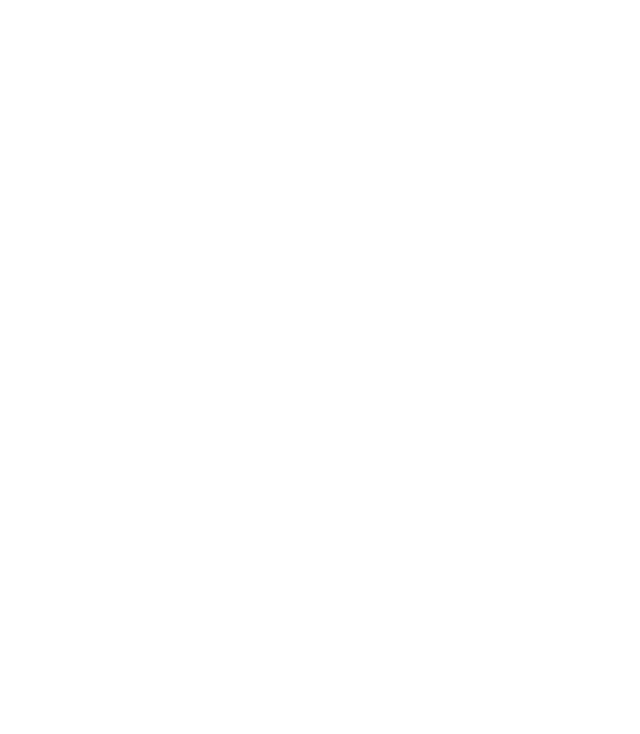
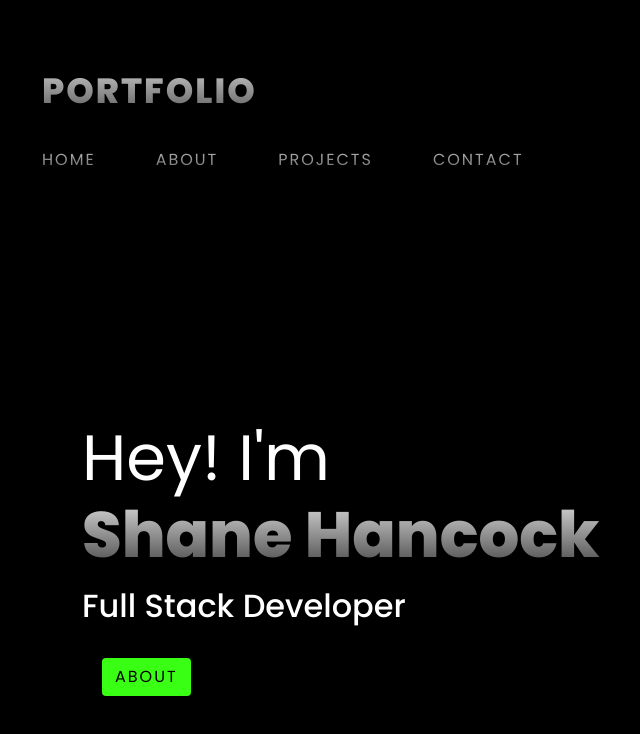
Before and after one commit to shanehancock64/updatedPortfolio, a plain HTML site: page index.html in a window 1280 px wide. Shown: the whole page, without its empty margins (18-658 px from the left). Drawn offline with nearby package versions, Linux system fonts and the light colour scheme.

Commit message:
header and banner complete

```diff
--- a/index.html
+++ b/index.html
@@ -5,9 +5,26 @@
   <meta http-equiv="X-UA-Compatible" content="IE=edge">
   <meta name="viewport" content="width=device-width, initial-scale=1.0">
   <link rel="stylesheet" href="./src/style.css">
-  <title>Michael Shane Portfolio</title>
+  <link rel="stylesheet" href="https://cdn.jsdelivr.net/npm/bootstrap@4.0.0/dist/css/bootstrap.min.css" integrity="sha384-Gn5384xqQ1aoWXA+058RXPxPg6fy4IWvTNh0E263XmFcJlSAwiGgFAW/dAiS6JXm" crossorigin="anonymous">
+  <title>Portfolio</title>
 </head>
+
 <body>
+  <header>
+  <a href="#" class="logo">Portfolio</a>
+  <div class="toggle"></div>
+  <ul>
+    <li><a href="#">Home</a></li>
+    <li><a href="#">About</a></li>
+    <li><a href="#">Projects</a></li>
+    <li><a href="#">Contact</a></li>
+  </ul>
+  </header>
+  <section class ="banner">
+    <h1>Hey! I'm<br><span>Shane Hancock</span></h1>
+    <h2>Full Stack Developer</h2>
+    <a href="#" class="btn">About</a>
+  </section>
 <script src="./src/script.js"></script>
 </body>
 </html>
--- a/src/style.css
+++ b/src/style.css
@@ -0,0 +1,106 @@
+@import url('https://fonts.googleapis.com/css2?family=Poppins:ital,wght@0,100;0,200;0,300;0,400;0,500;0,600;0,700;0,800;0,900;1,100;1,200;1,300;1,400;1,500;1,600;1,700;1,800;1,900&display=swap');
+
+* {
+  margin: 0;
+  padding: 0;
+  box-sizing: border-box;
+  background-color: black;
+  font-family: 'Poppins', sans-serif;
+}
+
+section {
+  padding: 100px;
+}
+
+.banner {
+  min-height: 100vh;
+  padding-top: 20px;
+  margin-top: 400px;
+
+
+}
+
+.banner h1 {
+font-size:4em;
+color: white;
+font-weight: 400;
+}
+
+.banner h1 span {
+  font-weight: 800;
+  background: -webkit-linear-gradient(#eee, #333);
+  -webkit-background-clip: text;
+  -webkit-text-fill-color: transparent
+
+}
+
+.banner h2 {
+  font-size: 2em;
+  color: #fff;
+  font-weight: 500;
+  line-height: 1.5em;
+}
+
+.btn {
+  position: relative;
+  background-color: #39FF14;
+  display: inline-block;
+  margin: 20px;
+  padding: 10px 30px;
+  font-size: 18px;
+  text-decoration: none;
+  color: black;
+  text-transform: uppercase;
+  letter-spacing: 2px;
+  font-weight:500;
+
+}
+
+header {
+  position: fixed;
+  top: 0;
+  left: 0;
+  width: 100%;
+  padding: 50px 30px;
+  z-index: 1000%;
+  display: flex;
+  justify-content: space-between;
+  align-items: center;
+
+}
+
+header .logo {
+  color: white;
+  font-size: 35px;
+  font-weight: 800;
+  letter-spacing: 2px;
+  text-transform: uppercase;
+  text-decoration: none;
+
+}
+
+header ul {
+  position: relative;
+  display: flex;
+}
+
+header li {
+  position: relative;
+  list-style: none;
+  text-decoration: none;
+  text-transform: uppercase;
+  letter-spacing: 2px;
+
+}
+
+header a {
+  text-decoration: none;
+  position: relative;
+  display: inline-block;
+  margin: 0px 15px;
+  background: -webkit-linear-gradient(#eee, #333);
+  -webkit-background-clip: text;
+  -webkit-text-fill-color: transparent;
+  padding: 15px
+
+}
```
